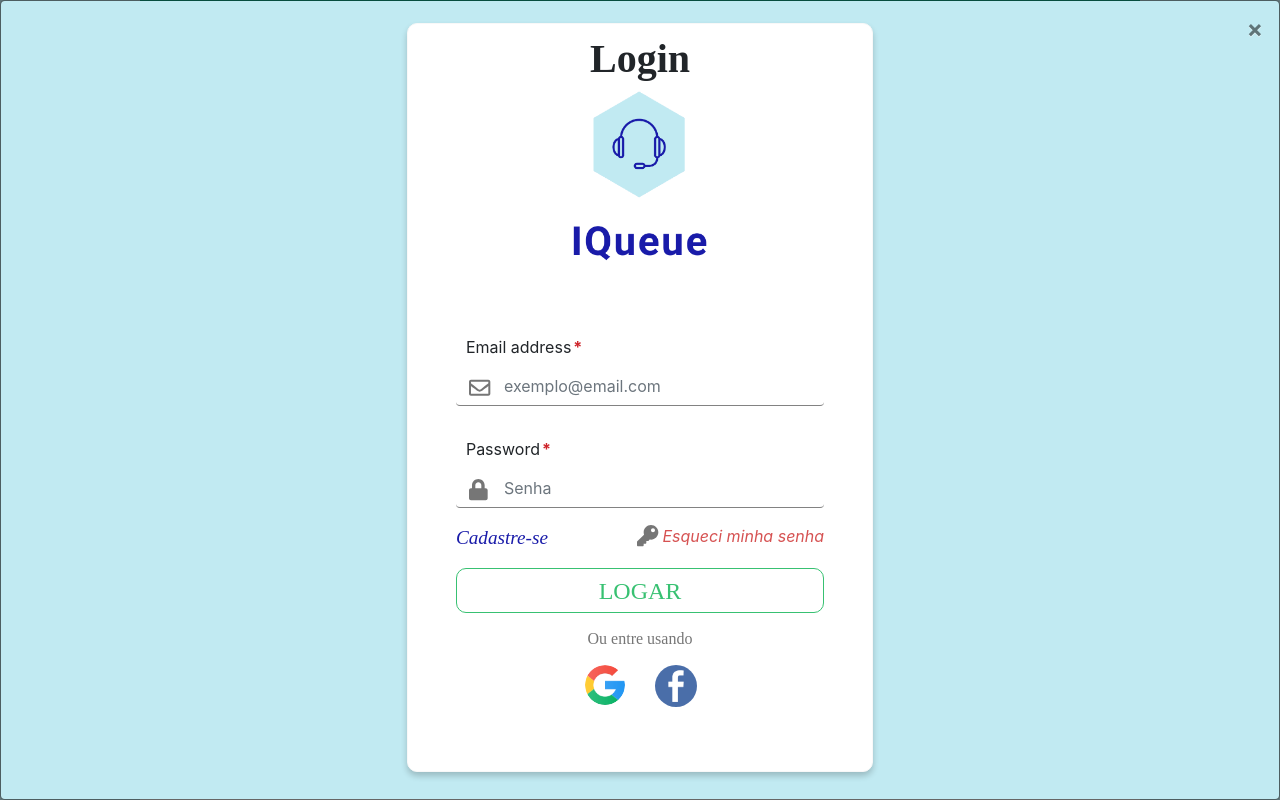
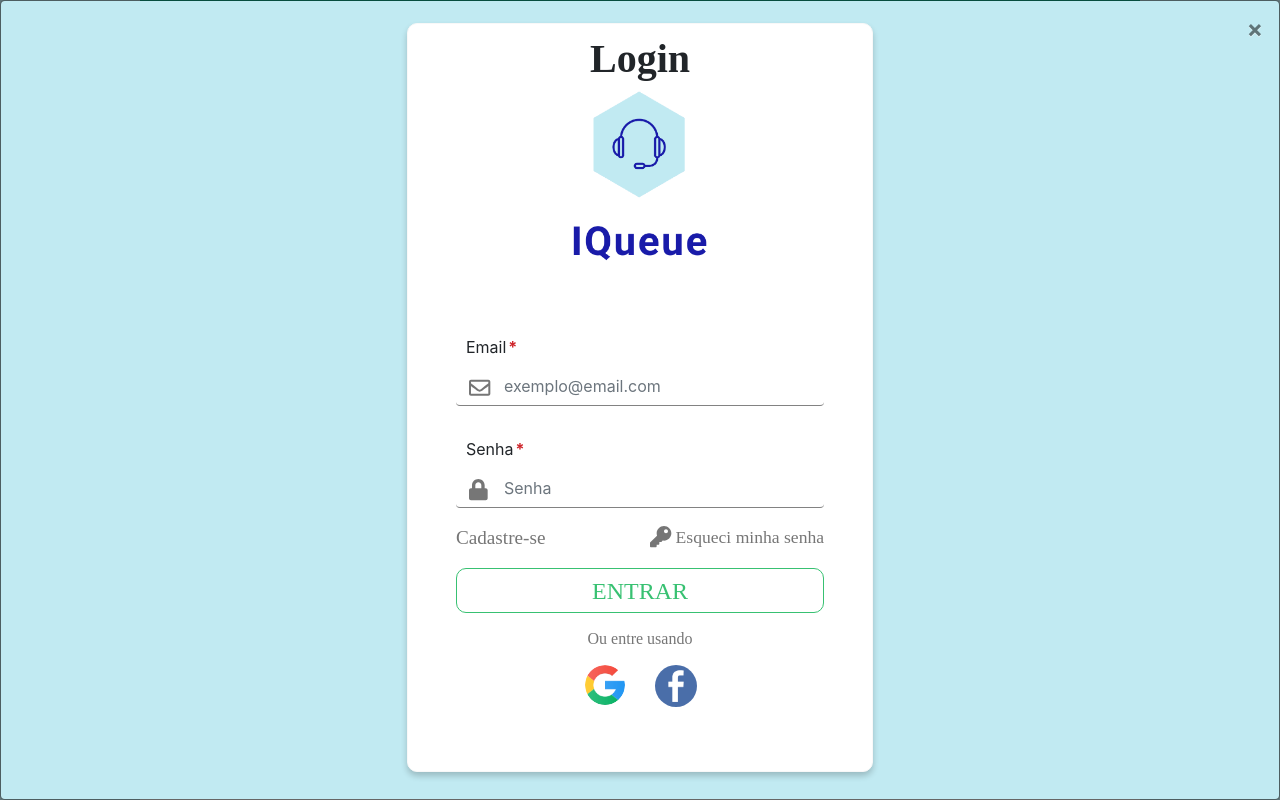
Before and after one commit to rafaelramos64/IQueue-front-end, a Vue app: page / in a window 1280 px wide. Both pictures are taken after a click on the button "Entrar". Built offline with nearby package versions, Linux system fonts and the light colour scheme.

Commit message:
adjusts in layout

```diff
--- a/public/css/style.css
+++ b/public/css/style.css
@@ -117,11 +117,12 @@ h1, h6 {
   background-color: rgba(165, 43, 43, 0.45) !important;
 } */
 
-a {
-  color: #191BA9 !important;
+a, .a {
+  color: rgb(118, 118, 118) !important;
+  font-family: 'Prociono' !important;
 }
 
-a:hover {
+a:hover, .a:hover {
   text-decoration: none !important;
   color: #1e1f46 !important;
 }
--- a/src/components/Login.vue
+++ b/src/components/Login.vue
@@ -8,7 +8,7 @@
       <b-col class="pl-5 pr-5" style="top: 0rem;">
         <b-form @submit.prevent="Login()">
           <b-form-group
-            label="Email address"
+            label="Email"
             label-for="email"
             label-class="required"
           >
@@ -28,7 +28,7 @@
             </p>
           </b-form-group>
           <b-form-group
-            label="Password"
+            label="Senha"
             label-for="password"
             label-class="required"
           >
@@ -51,7 +51,7 @@
             <b-col class="text-left" md="4">
               <router-link
                 to=""
-                style="color: #7B7DCE; font-family: 'Prociono'; font-size: 1.2rem; font-style: italic"
+                style="font-size: 1.2rem;"
                 v-b-modal.register>
                 Cadastre-se
               </router-link>
@@ -61,7 +61,7 @@
                 <span
                   style="color: rgb(118, 118, 118); background-color: #fff;">
                   <i class="fas fa-key fa-lg"></i>
-                  <span style="color: #D65252">
+                  <span style="font-family: 'Prociono'; font-size: 1.1rem" class="a">
                     Esqueci minha senha
                   </span>
                 </span>
@@ -74,7 +74,7 @@
                 type="submit"
                 class="login-button"
                 variant="outline-success">
-                LOGAR
+                ENTRAR
               </b-button>
             </b-col>
           </b-row>
@@ -163,10 +163,6 @@ export default {
   box-shadow: rgba(0, 0, 0, 0.2) 0px 4px 6px 0px;
 }
 
-span {
-  font-style: italic;
-}
-
 /* Changes for Logar Button */
 .login-button {
   padding: 0 20px !important;
--- a/src/components/LpRegister.vue
+++ b/src/components/LpRegister.vue
@@ -31,7 +31,7 @@
                 <span
                   class="erros-form"
                   v-if="$v.legalPersonRegister.socialReason.$error">
-                  O campo nome é obrigatório.
+                  O campo razão social é obrigatório.
                 </span>
               </b-form-group>
             </b-col>
@@ -53,13 +53,13 @@
                 <span
                   class="erros-form"
                   v-if="$v.legalPersonRegister.cnpj.$error">
-                  O campo sobrenome é obrigatório.
+                  O campo cnpj é obrigatório.
                 </span>
               </b-form-group>
             </b-col>
           </b-row>
           <b-form-group
-            label="Email address"
+            label="Email"
             label-for="email"
             label-class="required"
           >
@@ -81,7 +81,7 @@
           <b-row>
             <b-col>
               <b-form-group
-                label="Password"
+                label="Senha"
                 label-for="password"
                 label-class="required"
               >
--- a/src/components/PpRegister.vue
+++ b/src/components/PpRegister.vue
@@ -6,7 +6,13 @@
         <b-row><b-col><img height="260" src="../assets/logo_iqueue.png"/></b-col></b-row>
         <b-row class="pt-4">
           <b-col>
-            <h6> Ou faça <b style="color: #7B7DCE;"> <router-link to="#" v-b-modal.login> Login </router-link></b> </h6>
+            <h6> Ou faça
+              <b style="color: #7B7DCE;">
+                <router-link to="" v-b-modal.login>
+                  Login
+                </router-link>
+              </b>
+            </h6>
           </b-col>
         </b-row>
       </b-col>
@@ -53,13 +59,13 @@
                 <span
                   class="erros-form"
                   v-if="$v.register.cpf.$error">
-                  O campo sobrenome é obrigatório.
+                  O campo cpf é obrigatório.
                 </span>
               </b-form-group>
             </b-col>
           </b-row>
           <b-form-group
-            label="Email address"
+            label="Email"
             label-for="email"
             label-class="required"
           >
@@ -81,7 +87,7 @@
           <b-row>
             <b-col>
               <b-form-group
-                label="Password"
+                label="Senha"
                 label-for="password"
                 label-class="required"
               >
--- a/src/views/Home.vue
+++ b/src/views/Home.vue
@@ -13,7 +13,7 @@
           </b-button><br>
           <p style="font-family: 'Prociono'; font-size: 1.5rem;">
             É novo por aqui?
-            <b style="color: #7B7DCE; ">
+            <b class="a">
               <router-link to="" v-b-modal.register> Cadastre-se </router-link>
             </b>
           </p>
```
